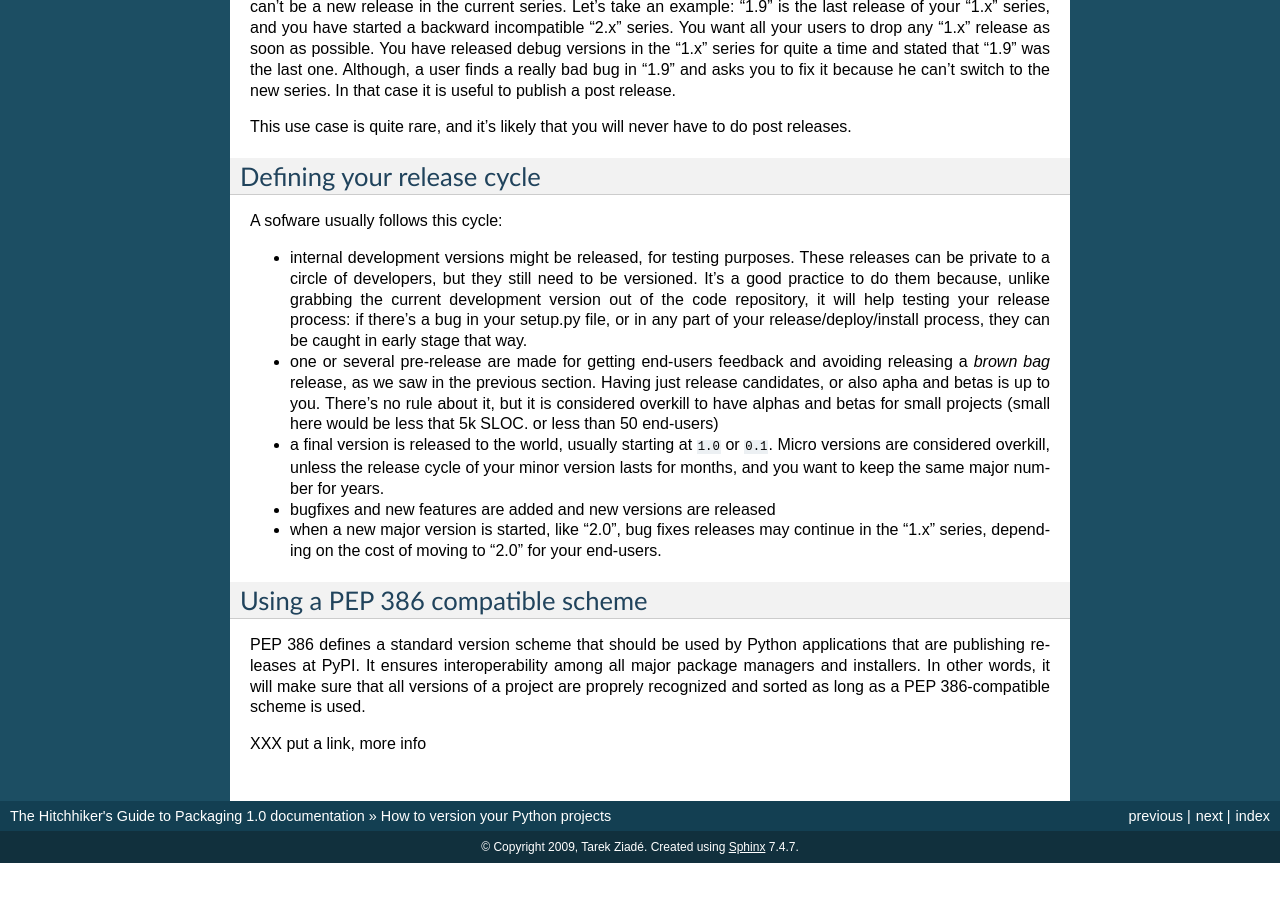
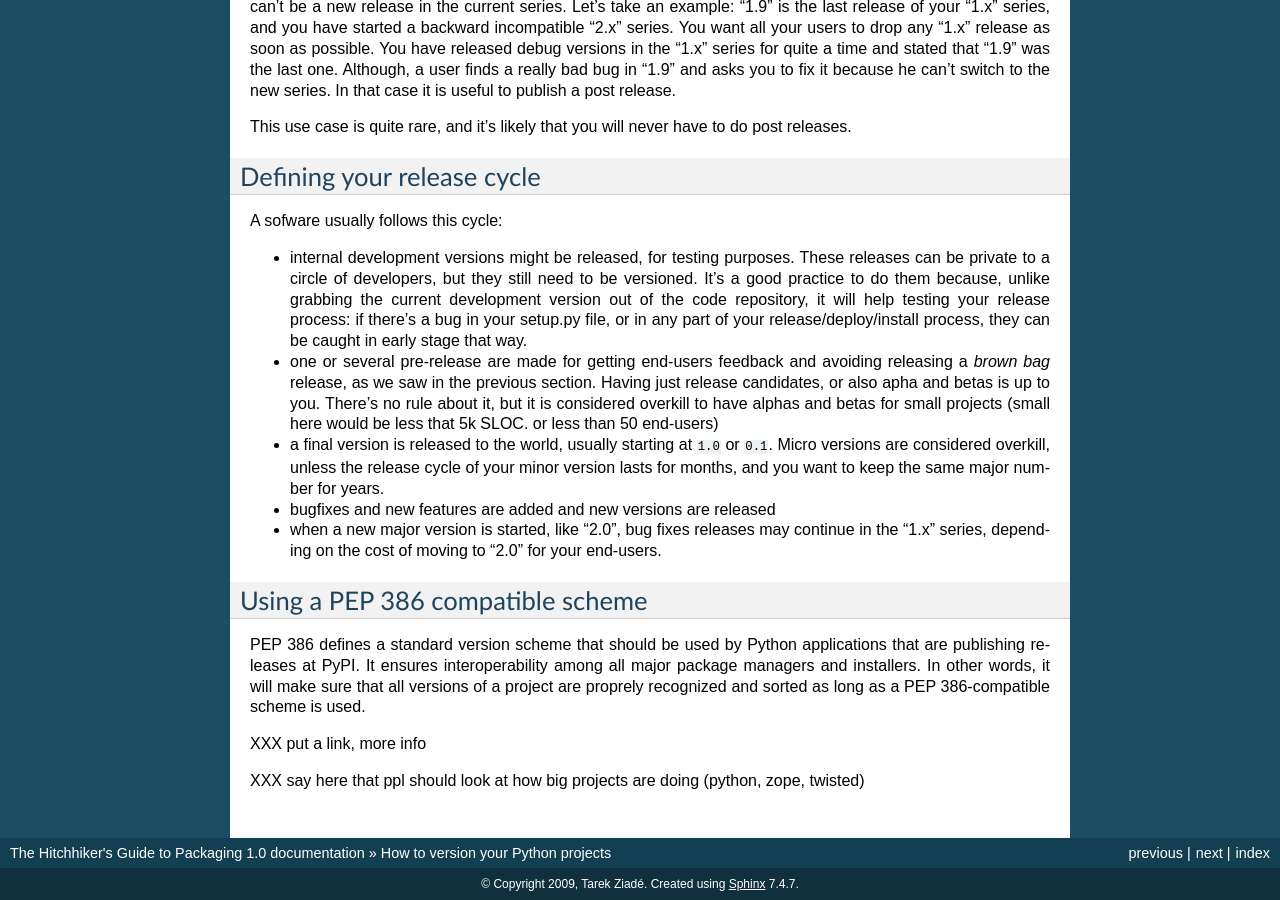
Before and after one commit to pypa/packaging.python.org, a Sphinx documentation site: the page built from source/versioning.txt, in a window 1280 px wide and 900 px high, scrolled down 3880 px. Built offline with Sphinx 7.4.7, drawn with Linux system fonts in a browser that asks for light colours; before the commit the page ends 4743 px from its top, so only the background shows below that.

Commit message:
added a note

```diff
--- a/source/versioning.txt
+++ b/source/versioning.txt
@@ -289,3 +289,6 @@ sure that all versions of a project are proprely recognized and sorted as
 long as a PEP 386-compatible scheme is used.
 
 XXX put a link, more info
+
+XXX say here that ppl should look at how big projects are doing (python, zope,
+twisted)
```
